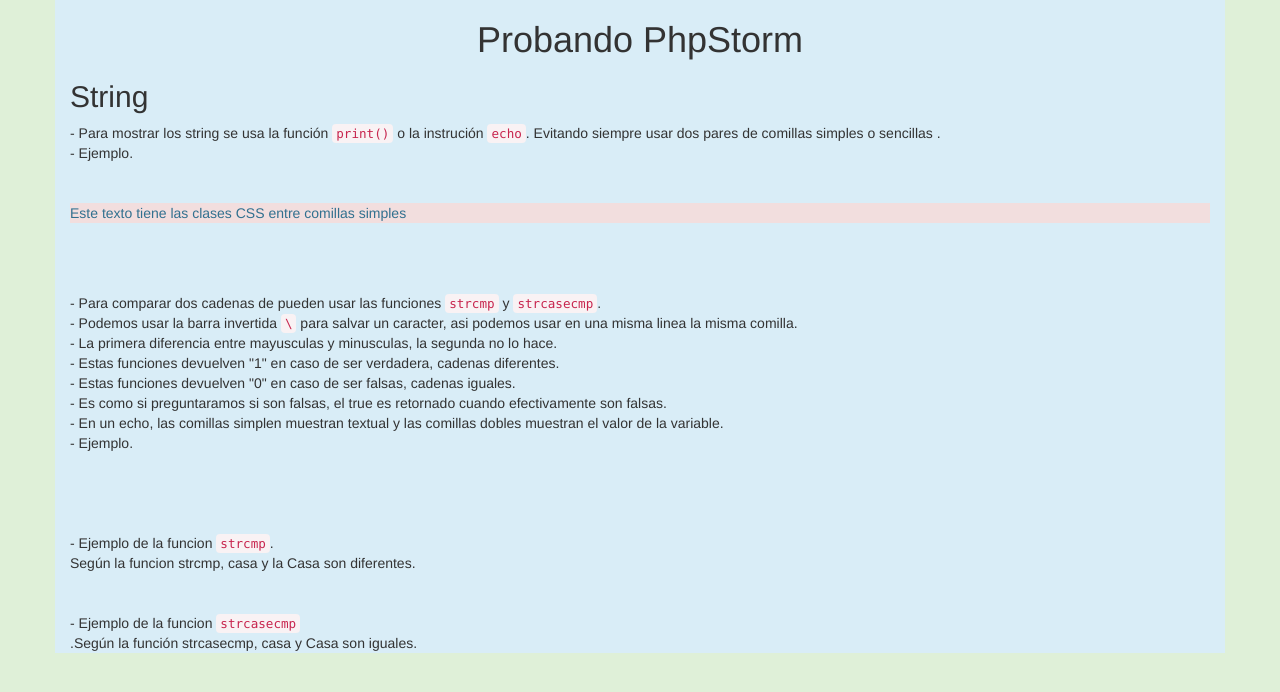
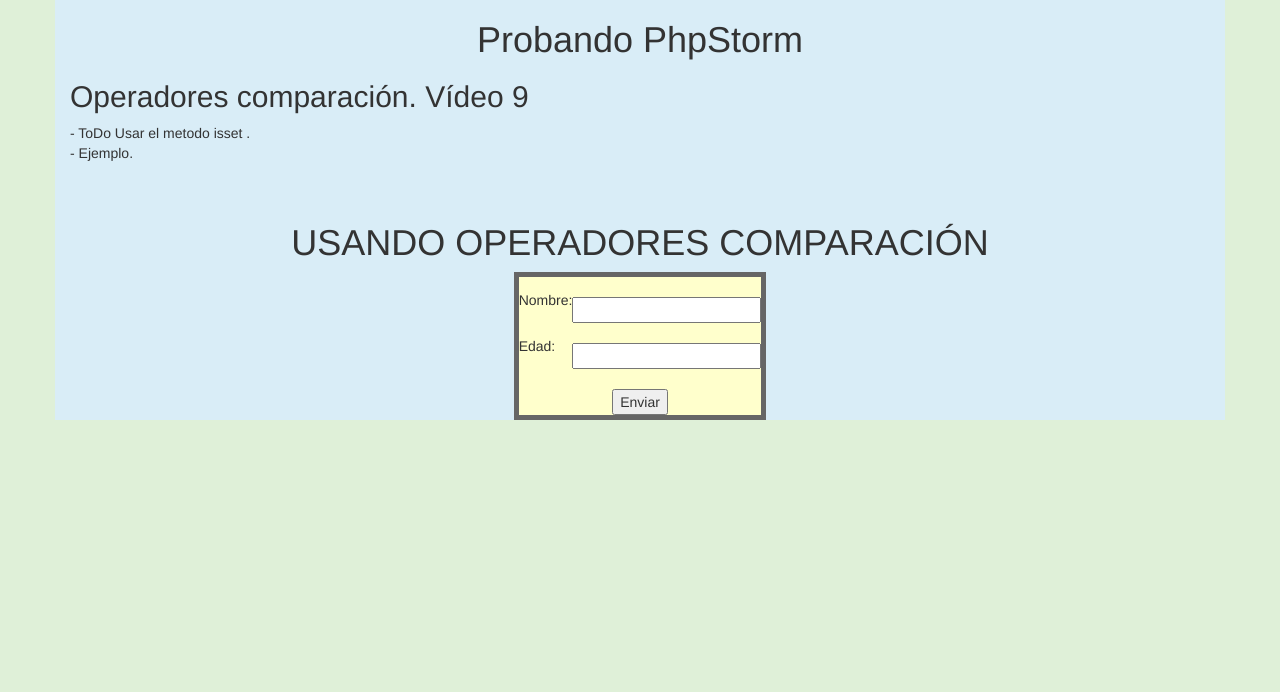
Before and after one commit to App-PHP/PHP-Pildoras, a PHP site: page / in a window 1280 px wide. Shown: the top 692 px of the page. Run offline with PHP 8.4, Linux system fonts and the light colour scheme.

Commit message:
Video 09. Operaciones de Comparacion. Con pendiente,

```diff
--- a/index.php
+++ b/index.php
@@ -1,5 +1,5 @@
 <?php
 require("config/config.php");
 require("html/head.html");
-require("videos/08-String.php");
+require("videos/09-OperadoresComparacion.php");
 include("html/foot.html");
--- a/videos/08-String.php
+++ b/videos/08-String.php
@@ -45,7 +45,7 @@
 }
 
 
-echo "<br><br>- Ejemplo de la funcion <code>strcasecmp</code><br>.";
+echo "<br><br>- Ejemplo de la funcion <code>strcasecmp</code>.<br>";
 if($resultado2){
     echo "Según la función strcasecmp, $var1 y $var2 son diferentes.<br>";
 }else{
--- /dev/null
+++ b/videos/09- trabajo_operadores.php
@@ -0,0 +1,61 @@
+<!doctype html>
+<html>
+<head>
+<meta charset="utf-8">
+<title>Documento sin título</title>
+<style>
+	h1{
+		text-align:center;
+	}
+
+	table{
+		background-color:#FFC;
+		padding:5px;
+		border:#666 5px solid;
+	}
+
+	.no_validado{
+		font-size:18px;
+		color:#F00;
+		font-weight:bold;
+	}
+
+	.validado{
+		font-size:18px;
+		color:#0C3;
+		font-weight:bold;
+	}
+
+
+</style>
+</head>
+
+<body>
+<h1>USANDO OPERADORES COMPARACIÓN</h1>
+
+<form action="validacion.php" method="post" name="datos_usuario" id="datos_usuario">
+  <table width="15%" align="center">
+    <tr>
+      <td>Nombre:</td>
+      <td><label for="nombre_usuario"></label>
+      <input type="text" name="nombre_usuario" id="nombre_usuario"></td>
+    </tr>
+    <tr>
+      <td>Edad:</td>
+      <td><label for="edad_usuario"></label>
+      <input type="text" name="edad_usuario" id="edad_usuario"></td>
+    </tr>
+    <tr>
+      <td>&nbsp;</td>
+      <td>&nbsp;</td>
+    </tr>
+    <tr>
+      <td colspan="2" align="center"><input type="submit" name="enviando" id="enviando" value="Enviar"></td>
+    </tr>
+  </table>
+</form>
+
+
+
+</body>
+</html>
--- /dev/null
+++ b/videos/09-OperadoresComparacion.php
@@ -0,0 +1,14 @@
+<?php
+/**
+ * Created by PhpStorm.
+ * User: hernan
+ * Date: 10/06/2016
+ * Time: 15:57
+ */
+echo "<h2>Operadores comparación. Vídeo 9</h2>";
+
+echo "- ToDo Usar el metodo isset .<br>";
+
+echo "- Ejemplo.<br><br><br>";
+
+require ("09- trabajo_operadores.php");
```
